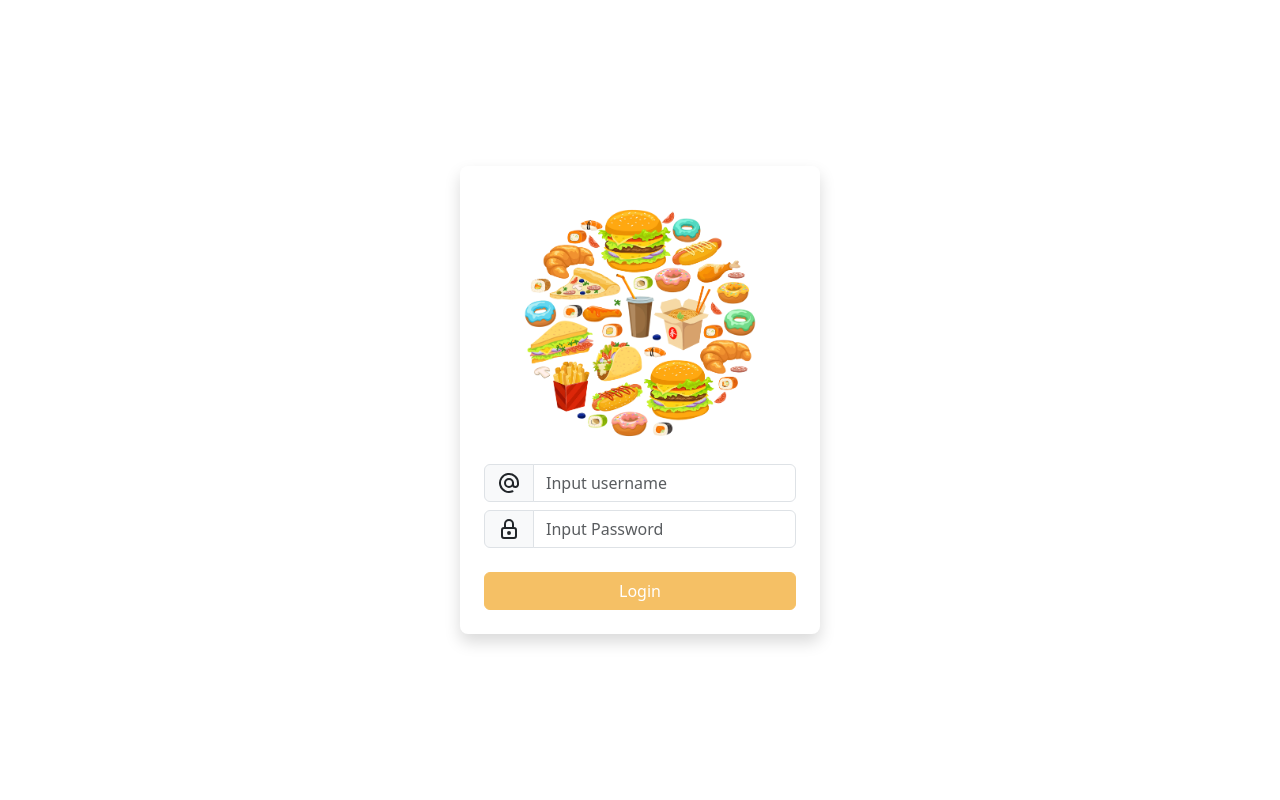
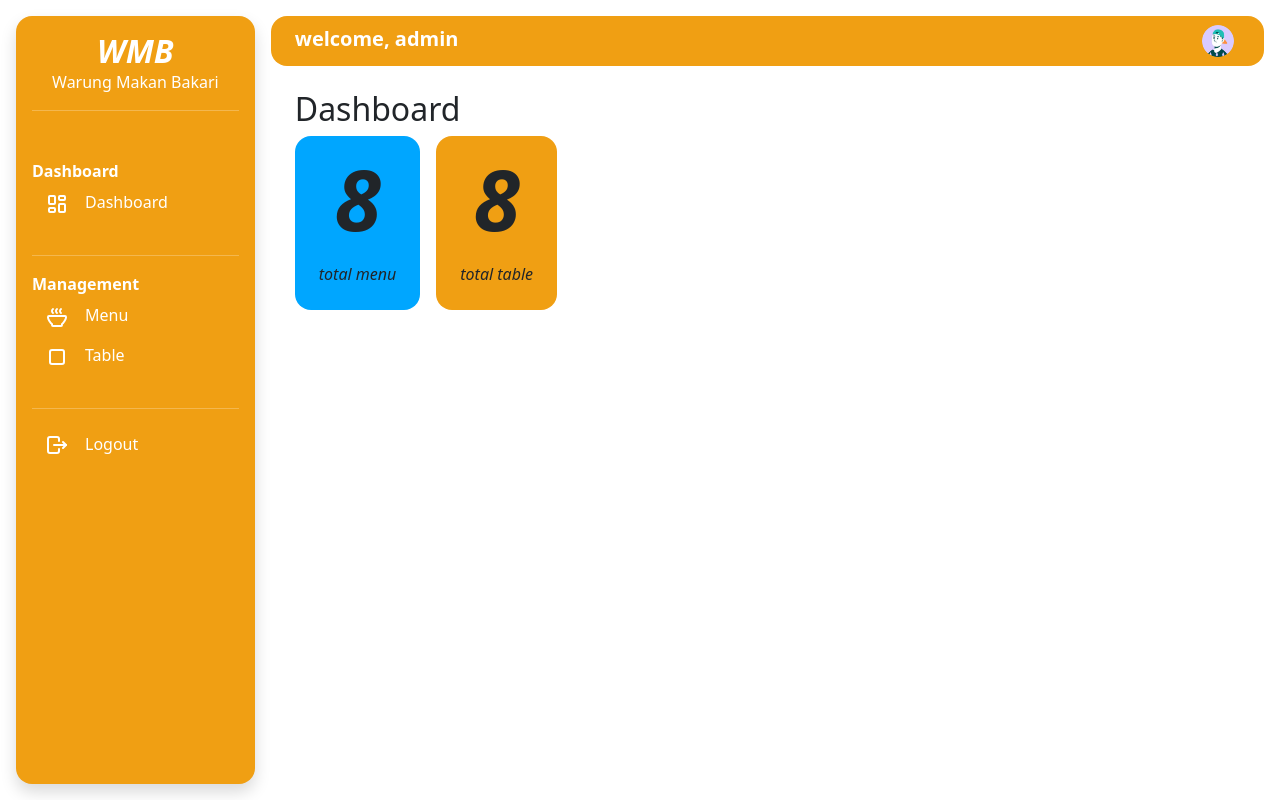
Before and after one commit to akurizaldirv/hex-inventory, a React (Vite) app: page / in a window 1280 px wide. Built offline with nearby package versions, Linux system fonts and the light colour scheme; a web font is replaced by a local one.

Commit message:
[FEATURE] add dashboard

```diff
--- a/src/App.jsx
+++ b/src/App.jsx
@@ -2,13 +2,20 @@ import { Component } from "react";
 import PropTypes from "prop-types";
 import WithState from "./shared/hoc/WithState";
 import Login from "./pages/authentication/Login";
+import Sidebar from "./shared/sidebar/Sidebar";
+import Dashboard from "./pages/dashboard/Dashboard";
+import HeaderApp from "./shared/header/Header";
 
 class App extends Component {
 	state = {
     menus: [],
     tables: [],
-		isAuthenticated: false,
-    page: <Login />
+    loginData:{
+      username: "admin",
+      password: "12345678"
+    },
+		isAuthenticated: true,
+    page: <Dashboard />
 	};
 
 	navigateTo = (component) => {
@@ -23,27 +30,34 @@ class App extends Component {
 		});
 
 		if (status) {
-			this.props.handleShowToast("Sukses login");
+			this.props.handleShowToast("Berhasil Masuk");
 		} else {
-			this.props.handleShowToast("Sukses logout");
+			this.props.handleShowToast("Berhasil Keluar");
 		}
 	};
+
+  handleLogout = () => {
+		if (!confirm("Apakah yakin ingin logout?")) return;
+		this.handleAuthentication(false);
+	};
+
+
 	render() {
 		return (
-			<>
+			<div style={{margin: "2vh"}}>
       {this.state.isAuthenticated ? (
 					<div className="d-flex">
-					{/* <Sidebar navigateTo={this.navigateTo} handleAuthentication={this.handleAuthentication} /> */}
-					<main className="w-100 felx-grow-1">
-						{/* <Header handleAuthentication={this.handleAuthentication} navigateTo={this.navigateTo} />
-						{this.state.page} */}
+					<Sidebar navigateTo={this.navigateTo} handleAuthentication={this.handleAuthentication} handleLogout={this.handleLogout}/>
+					<main className="w-100 flex-grow-1">
+						<HeaderApp handleAuthentication={this.handleAuthentication} navigateTo={this.navigateTo} username={this.state.loginData.username} handleLogout={this.handleLogout}/>
+						{this.state.page}
 					</main>
 				</div>
 				) : (
-					<Login handleAuthentication={this.handleAuthentication} />
+					<Login handleAuthentication={this.handleAuthentication} loginData={this.state.loginData}/>
 				)}
 
-			</>
+			</div>
 		);
 	}
 }
--- a/src/index.scss
+++ b/src/index.scss
@@ -133,6 +133,7 @@ table {
 
 $light: #ffffff;
 $dark: #0c0c04;
+$gray: #303030;
 $primary: #f09f13;
 $secondary: #00a6ff;
 $info: rgb(45, 230, 159);
--- a/src/pages/authentication/Login.jsx
+++ b/src/pages/authentication/Login.jsx
@@ -2,6 +2,7 @@ import { Component } from "react";
 import { IconAt, IconLock } from "@tabler/icons-react";
 import foods from "../../assets/img/foods.png";
 import WithState from "../../shared/hoc/WithState";
+import PropTypes from "prop-types";
 
 class Login extends Component {
 	state = {
@@ -26,10 +27,10 @@ class Login extends Component {
 		if (name === "password") {
 			if (value.length === 0) {
 				error.password = "Password wajib diisi";
-			} else if (value.length <=6) {
+			} else if (value.length <= 6) {
 				error.password = "Password minimal 6 karakter";
 			} else {
-				error.password = ""
+				error.password = "";
 			}
 		}
 
@@ -60,7 +61,10 @@ class Login extends Component {
 		if (!this.state.isValid) return;
 
 		console.log(this.state);
-		if (username === "admin" && password === "12345678") {
+		if (
+			username === this.props.loginData.username &&
+			password === this.props.loginData.password
+		) {
 			this.props.handleAuthentication(true);
 		} else {
 			this.props.handleShowToast("Username/Password salah", "danger");
@@ -148,5 +152,11 @@ class Login extends Component {
 	}
 }
 
+Login.propTypes = {
+	loginData: PropTypes.object.isRequired,
+	handleShowToast: PropTypes.func.isRequired,
+	handleAuthentication: PropTypes.func.isRequired,
+};
+
 const LoginComponent = WithState(Login);
 export default LoginComponent;
--- /dev/null
+++ b/src/pages/dashboard/Dashboard.jsx
@@ -0,0 +1,21 @@
+import { Component } from 'react'
+
+export default class Dashboard extends Component {
+  render() {
+    return (
+      <div className=' rounded-4 px-4 py-2' style={{marginRight: "2vh", marginBottom: "2vh"}}>
+        <h1 className='fs-2'>Dashboard</h1>
+        <div className="d-flex gap-3">
+            <div className='rounded-4 bg-secondary fst-italic text-center px-4 pb-4'>
+                <div className='fw-bold m-0' style={{fontSize: 84}}>8</div>
+                <div className='m-0'>total menu</div>
+            </div>
+            <div className='rounded-4 bg-primary fst-italic text-center px-4 pb-4'>
+                <div className='fw-bold m-0' style={{fontSize: 84}}>8</div>
+                <div className='m-0'>total table</div>
+            </div>
+        </div>
+      </div>
+    )
+  }
+}
--- /dev/null
+++ b/src/shared/header/Header.jsx
@@ -0,0 +1,59 @@
+import { IconLogout } from "@tabler/icons-react";
+import { IconSettings2 } from "@tabler/icons-react";
+import { Component } from "react";
+import PropTypes from "prop-types";
+import WithState from "../hoc/WithState";
+import ava from "../../assets/img/ava.png"
+
+class Header extends Component {
+	render() {
+		return (
+			<div className="d-flex justify-content-between bg-primary rounded-4 px-4 py-2" style={{marginBottom: "2vh"}}>
+                <div className="fs-5 text-white fw-semibold">
+                    welcome, {this.props.username}
+                </div>
+				<button
+					className="border-0 dropdown bg-primary"
+					data-bs-toggle="dropdown"
+					aria-expanded="false"
+				>
+					<img
+						src={ava}
+						alt="avatar"
+						className="rounded-circle cursor-pointer"
+						width={32}
+						height={32}
+					/>
+				</button>
+				<ul className="dropdown-menu ">
+					<li className="dropdown-item-text">
+						<div className="flex-grow-1">
+							<h6 className="mb-1">{this.props.username}</h6>
+						</div>
+					</li>
+					<hr />
+					<li>
+						<button
+							onClick={this.props.handleLogout}
+							className="dropdown-item"
+						>
+							<i className="me-2">
+								<IconLogout size={16} />
+							</i>
+							Logout
+						</button>
+					</li>
+				</ul>
+			</div>
+		);
+	}
+}
+
+Header.propTypes = {
+	handleAuthentication: PropTypes.func.isRequired,
+	handleLogout: PropTypes.func.isRequired,
+    username: PropTypes.string.isRequired
+};
+
+const HeaderApp = WithState(Header);
+export default HeaderApp;
--- a/src/shared/hoc/WithState.jsx
+++ b/src/shared/hoc/WithState.jsx
@@ -7,7 +7,7 @@ const WithState = (WrappedComponent) => {
 			isLoading: false,
 			showToast: false,
 			toastMessage: "",
-			toastColor: "primary",
+			toastColor: "secondary",
 		};
 
 		handleShowLoading = () => {
--- /dev/null
+++ b/src/shared/sidebar/Sidebar.jsx
@@ -0,0 +1,87 @@
+import { Component } from "react";
+import PropTypes from "prop-types";
+import { IconLayoutDashboard } from "@tabler/icons-react";
+import { IconSoup } from "@tabler/icons-react";
+import { IconPlayerStop } from "@tabler/icons-react";
+import { IconLogout } from "@tabler/icons-react";
+
+export default class Sidebar extends Component {
+	render() {
+		const { navigateTo } = this.props;
+
+		return (
+			<div
+				className="text-white fixed top-0 left-0"
+				style={{ width: 300, height: "100%", marginRight: "2vh" }}
+			>
+				<div
+					className="bg-primary p-3 shadow rounded-4"
+					style={{ height: "96vh" }}
+				>
+					<div className="font-logo text-center mb-5">
+						<h1 className="fs-2 mb-0 fw-light">
+							<span className="fw-bold  fst-italic">WMB</span>
+						</h1>
+						<p className="mt-0">Warung Makan Bakari</p>
+                        <hr />
+					</div>
+					<nav>
+						<ul className="d-flex flex-column gap-3 nav-list btn-toggle-nav list-unstyled">
+							<div>
+								<p className="fw-bold mb-0">Dashboard</p>
+								<li
+									className="cursor-pointer text-white btn text-start w-100"
+									onClick={() => navigateTo(<UserApp />)}
+								>
+									<i className="me-3">
+										<IconLayoutDashboard />
+									</i>
+									<span>Dashboard</span>
+								</li>
+							</div>
+							<div>
+                                <hr />
+								<p className="fw-bold mb-0">Management</p>
+								<li
+									className="cursor-pointer text-white btn text-start w-100"
+									onClick={() => navigateTo(<UserApp />)}
+								>
+									<i className="me-3">
+										<IconSoup />
+									</i>
+									<span>Menu</span>
+								</li>
+								<li
+									className="cursor-pointer text-white btn text-start w-100"
+									onClick={() => navigateTo(<UserApp />)}
+								>
+									<i className="me-3">
+										<IconPlayerStop />
+									</i>
+									<span>Table</span>
+								</li>
+							</div>
+							<div>
+                                <hr />
+								<li
+									className="cursor-pointer text-white btn text-start w-100"
+									onClick={this.props.handleLogout}
+								>
+									<i className="me-3">
+										<IconLogout />
+									</i>
+									<span>Logout</span>
+								</li>
+							</div>
+						</ul>
+					</nav>
+				</div>
+			</div>
+		);
+	}
+}
+
+Sidebar.propTypes = {
+	navigateTo: PropTypes.func.isRequired,
+    handleLogout: PropTypes.func.isRequired,
+};
```
Also changed, not shown: src/assets/img/ava.png (added).
